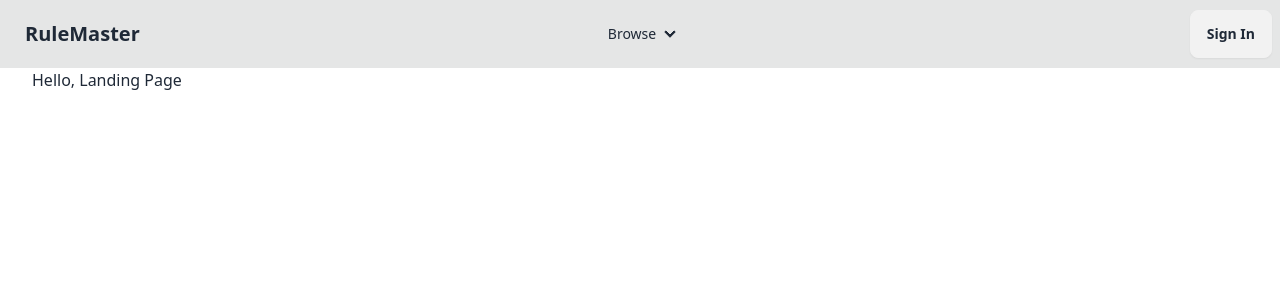
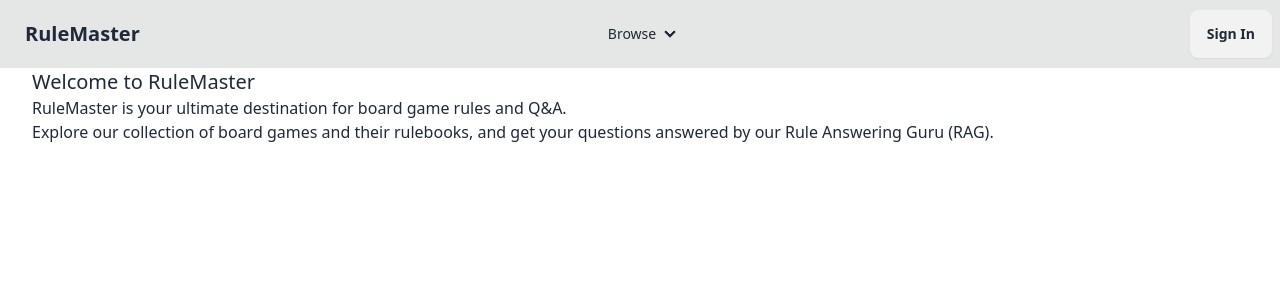
Before and after one commit to alexcjwei/rule-master, a Next.js app: page /landing in a window 1280 px wide. Shown: the top 300 px of the page. Built offline with nearby package versions, Linux system fonts and the light colour scheme; no server answers.

Commit message:
adds some text to landing page

```diff
--- a/src/app/landing/page.tsx
+++ b/src/app/landing/page.tsx
@@ -1,3 +1,14 @@
 export default function Landing() {
-  return <div>Hello, Landing Page</div>;
+  return (
+    <div>
+      <h1 className='text-xl'>Welcome to RuleMaster</h1>
+      <p>
+        RuleMaster is your ultimate destination for board game rules and Q&A.
+      </p>
+      <p>
+        Explore our collection of board games and their rulebooks, and get your
+        questions answered by our Rule Answering Guru (RAG).
+      </p>
+    </div>
+  );
 }
```
